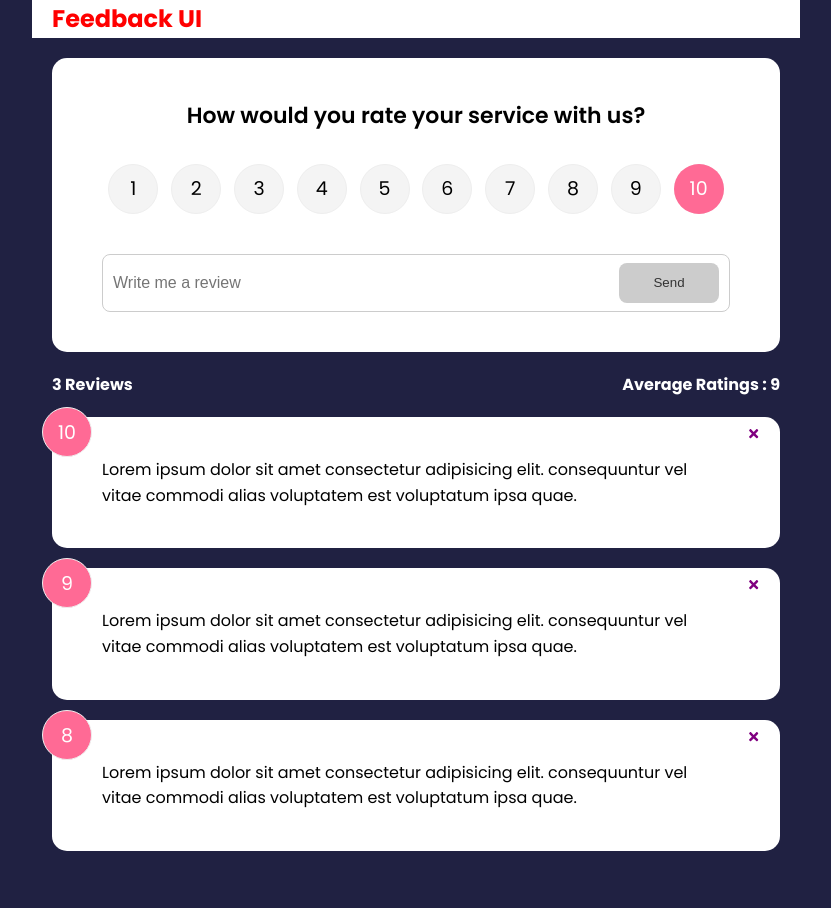
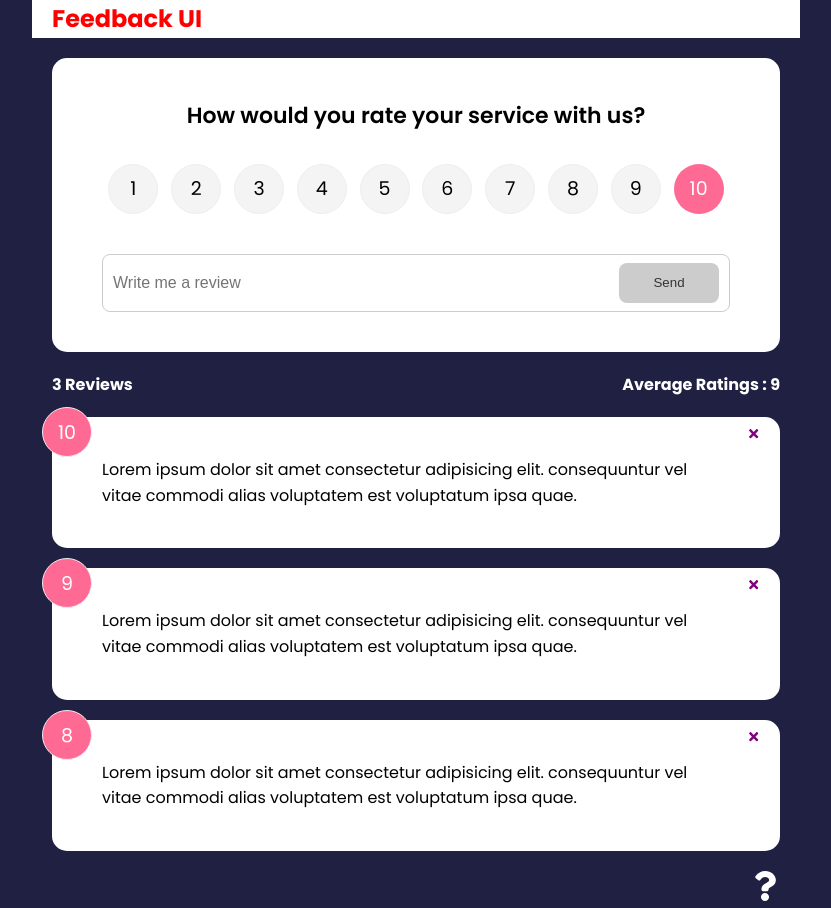
Before and after one commit to GUchechi/Udemy-course, a React (Create React App) app: page / in a window 1280 px wide. Shown: the whole page, without its empty margins (224-1055 px from the left). Before the commit the page ends 871 px from the top, so only its background shows below. Built offline with nearby package versions, Linux system fonts and the light colour scheme.

Commit message:
added Link

```diff
--- a/src/App.js
+++ b/src/App.js
@@ -8,6 +8,7 @@
 import Header from './Components/Header';
 import FeedBackData from './Data/FeedBackData';
 import AboutPage from './pages/AboutPage';
+import AboutPageIconLink from './Components/AboutPageIconLink';
 function App() {
   const [feedback, setFeedback] = useState(FeedBackData)
 
@@ -38,6 +39,7 @@
           }></Route>
           <Route path='/about' element={<AboutPage/>}/>
         </Routes>
+        <AboutPageIconLink />
       </div>
     </Router>
   );
--- /dev/null
+++ b/src/Components/AboutPageIconLink.jsx
@@ -0,0 +1,15 @@
+import React from 'react'
+import { FaQuestion } from 'react-icons/fa'
+import {Link} from 'react-router-dom'
+
+const AboutPageIconLink = () => {
+  return (
+    <div className="about-link">
+        <Link to="/about">
+            <FaQuestion size={30}/>
+        </Link>
+    </div>
+  )
+}
+
+export default AboutPageIconLink
--- a/src/pages/AboutPage.jsx
+++ b/src/pages/AboutPage.jsx
@@ -1,5 +1,6 @@
 import React from 'react'
 import Card from '../Components/Shared/Card'
+import {Link} from 'react-router-dom'
 
 const AboutPage = () => {
   return (
@@ -10,7 +11,7 @@
             <p>Version: 1.0.0</p>
 
             <p>
-                <a href="/">Back to home</a>
+                <Link to="/">Back to home</Link>
             </p>
         </div>
     </Card>
```
